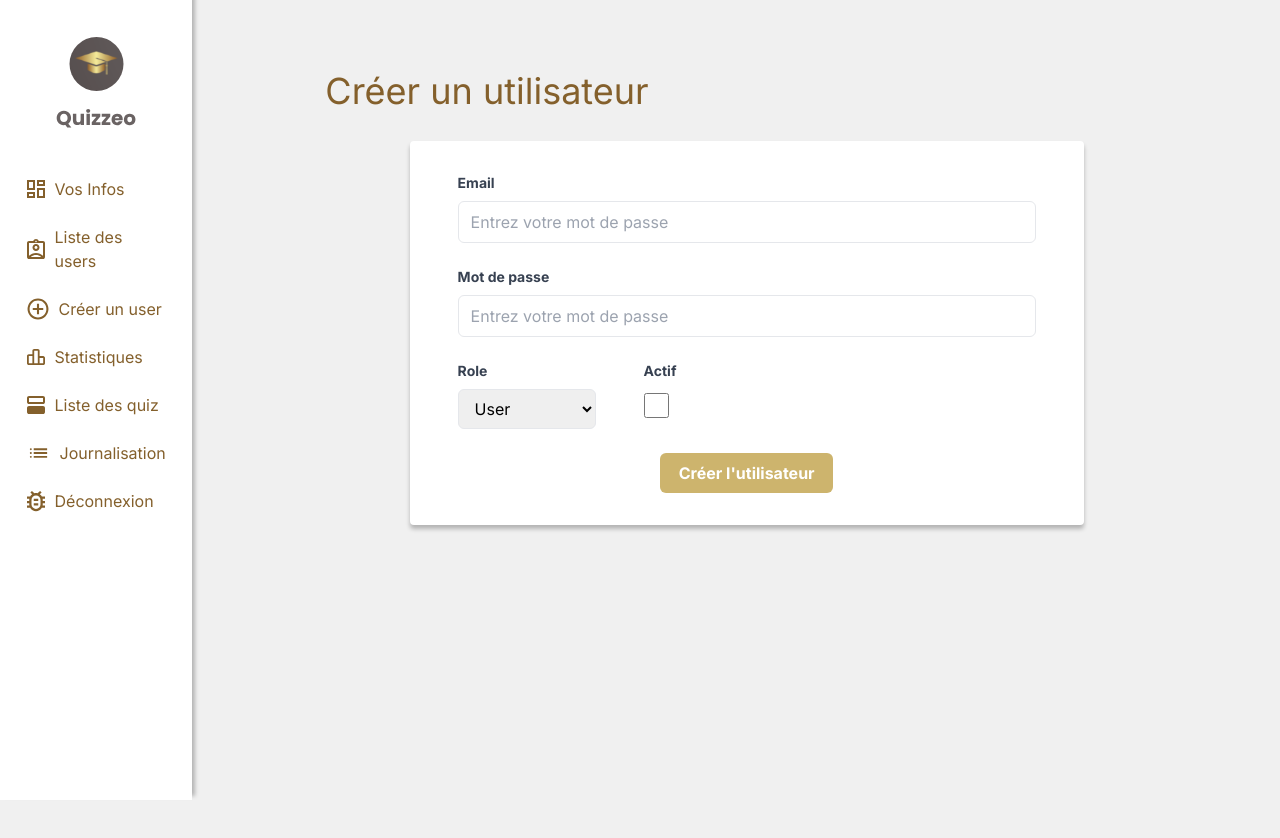
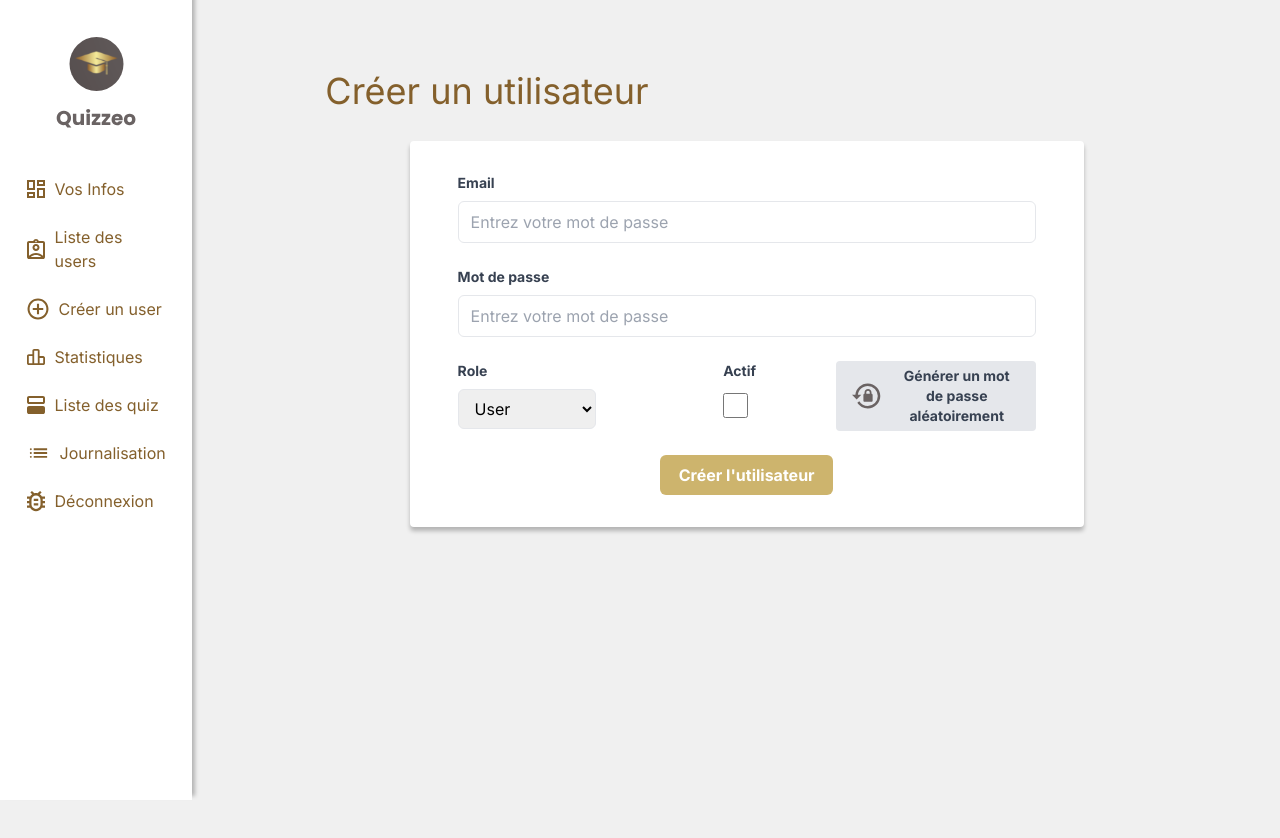
Before and after one commit to djudj-dev/projet-web, a Next.js app in the folder quizzeo/: page /global-admin/create-user in a window 1280 px wide. Shown: the top 838 px of the page. Built offline with nearby package versions, Linux system fonts and the light colour scheme; no server answers; sample sign-in values are in the browser's storage.

Commit message:
Ajout de la feature pour la génération de mot de passe aléatoire

```diff
--- a/quizzeo/src/components/create-user-form.jsx
+++ b/quizzeo/src/components/create-user-form.jsx
@@ -3,11 +3,23 @@ import { useMutation } from "react-query";
 import { useForm } from "react-hook-form";
 import { postAuthApi } from "../lib/client-fetch";
 import { Spinner } from "./spinner";
+import Image from "next/image";
+import generateSecurePassword from "../lib/passwordGenerator";
+import { useState } from "react";
 
 export const CreateUserForm = ({ user, jwt }) => {
     const { data, error, mutate, isLoading } = useMutation((body) =>
         postAuthApi("auth/user/admin-create", body, jwt)
     );
+
+    // Hook contenant un mot de passe aléatoire
+    const [randomPasswordString, setRandomPasswordString] = useState("");
+
+    // Fonction appelée lorsque l'utilisateur clique sur le bouton de génération d'un mot de passe aléatoire
+    const handleGeneratePassword = () => {
+        const newPassword = generateSecurePassword();
+        setRandomPasswordString(newPassword);
+    };
 
     const { register, handleSubmit } = useForm({
         shouldUseNativeValidation: true,
@@ -33,12 +45,12 @@ export const CreateUserForm = ({ user, jwt }) => {
         >
             {error && (
                 <p className="m-auto text-center p-1 px-3 bg-red-400 w-fit my-2 rounded">
-                    la création d'utilisateur a echouer
+                    La création d'utilisateur a échoué
                 </p>
             )}
             {data && (
                 <p className="m-auto text-center p-1 px-3 bg-green-400 w-fit my-2 rounded">
-                    la création d'utilisateur a reussi
+                    La création d'utilisateur a réussi
                 </p>
             )}
             <div className="mb-6">
@@ -67,15 +79,16 @@ export const CreateUserForm = ({ user, jwt }) => {
                 </label>
                 <input
                     {...register("password")}
-                    type="password"
+                    type="text"
                     id="password"
                     name="password"
+                    value={randomPasswordString}
                     className="w-full px-3 py-2 border rounded-md focus:outline-none focus:border-blue-500"
                     placeholder="Entrez votre mot de passe"
                     required
                 />
             </div>
-            <div className="mb-6 flex ">
+            <div className="mb-6 flex gap-3 justify-between">
                 <div className="mr-12">
                     <label
                         htmlFor="newPassword"
@@ -113,6 +126,21 @@ export const CreateUserForm = ({ user, jwt }) => {
                         placeholder="Entrez votre nouveau mot de passe"
                     />
                 </div>
+                <div
+                    className="bg-gray-200 hover:bg-gray-300 font-bold py-2 px-4 rounded border-1 border-gray-600 w-[200px] text-sm text-gray-700 flex gap-3 h-[70px] justify-center items-center"
+                    onClick={handleGeneratePassword}
+                >
+                    <Image
+                        src="/lockResetIcon.svg"
+                        alt=""
+                        className=""
+                        width={30}
+                        height={30}
+                    />
+                    <div className="text-center">
+                        Générer un mot de passe aléatoirement
+                    </div>
+                </div>
             </div>
             <div className="flex justify-center">
                 <button
```
